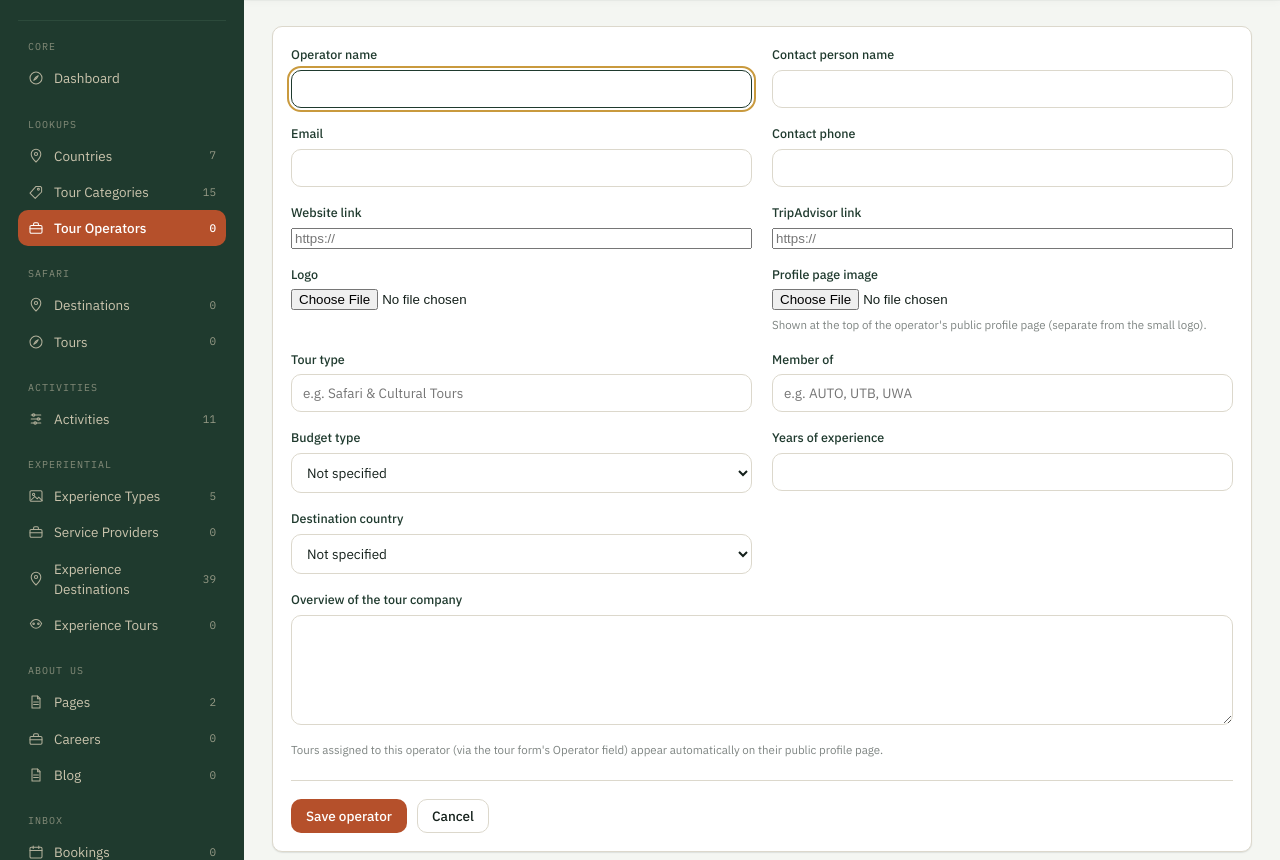
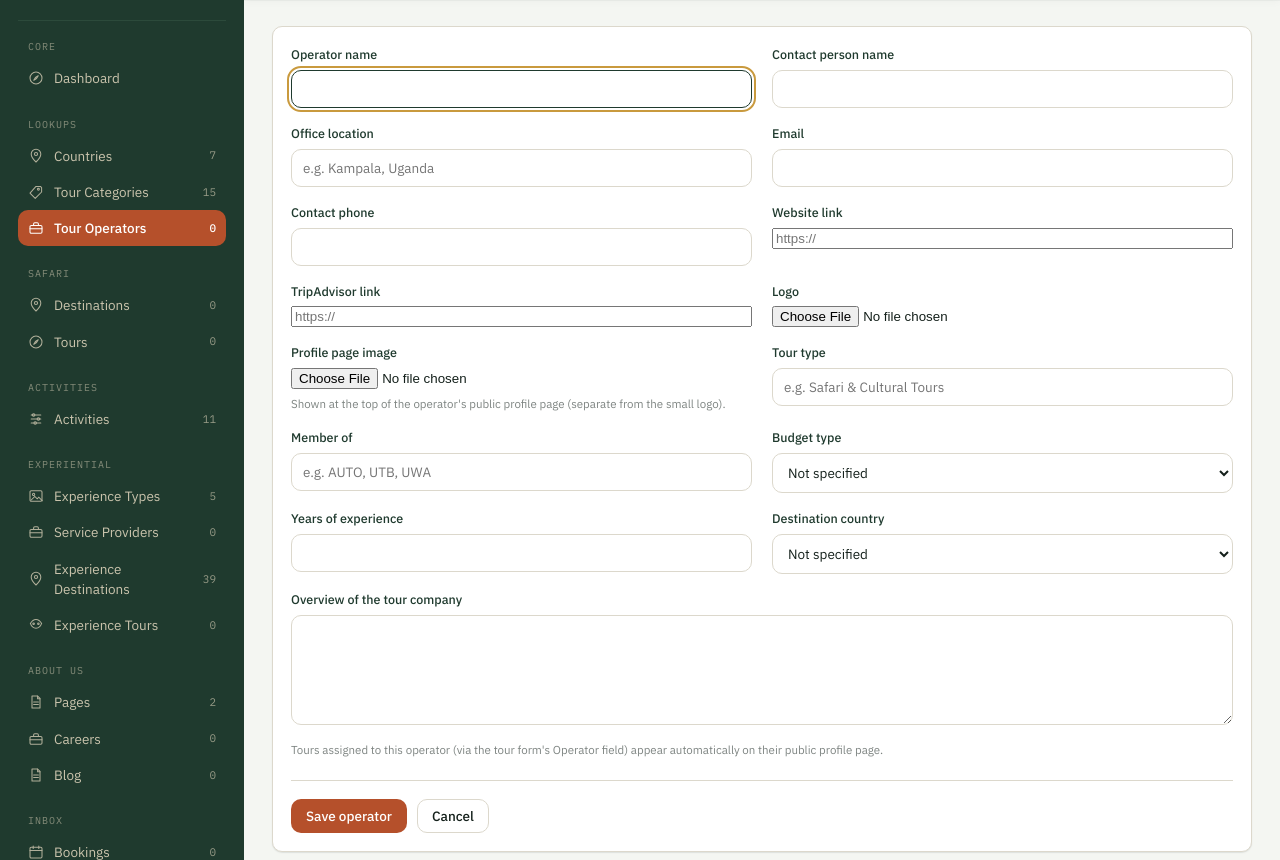
Before and after one commit to Gasana22/Afrisap, a PHP site: page /safarisap/admin/operators/form.php in a window 1280 px wide. Shown: the part 83-943 px from the top of the page. Run offline with PHP 8.4, Linux system fonts and the light colour scheme; a user stored in the database is signed in; data comes from the database, SQL or seed files in the repository; data that the repository does not hold is empty.

Commit message:
Prefix every tour price with "Starting from", add operator Office Location
Client feedback (follow-up on the tour page facts-list annotation):
"add the price / All prices should have *Starting From* / Office
Location as well".

- Every place a tour price is shown (tour.php and experience-tour.php's
  price side-card, and the tour-card price on tours.php, index.php,
  activity.php, destination.php, experience-destination.php,
  experiences.php, operator.php and scheduled-tours.php) now has a
  small "Starting from" label above the number.
- New office_location field on tour operators (distinct from the
  existing "Destination country", which is where they run tours, not
  where their office sits) -- added to schema.sql, a migration, the
  operator admin form, the operator's public profile page, and as an
  "Office location" row in the tour page's facts card alongside "Tour
  operator in charge".

Co-Authored-By: Claude Sonnet 5 <noreply@anthropic.com>
Claude-Session: https://claude.ai/code/session_01S4qL8hucaVtsAym4X7jmRy

```diff
--- a/activity.php
+++ b/activity.php
@@ -110,7 +110,7 @@ require __DIR__ . '/includes/site_header.php';
             <p class="tour-card__meta"><?= h($tour['category_name']) ?> &middot; <?= (int) $tour['days'] ?> days</p>
             <h3 class="tour-card__title"><?= h($tour['title']) ?></h3>
             <div class="tour-card__footer">
-              <div class="tour-card__price">$<?= number_format((float) $tour['price'], 0) ?></div>
+              <div class="tour-card__price"><span class="tour-card__price-label">Starting from</span>$<?= number_format((float) $tour['price'], 0) ?></div>
               <span class="btn btn--dark" style="padding:8px 14px;font-size:13px;">View</span>
             </div>
           </div>
--- a/admin/operators/form.php
+++ b/admin/operators/form.php
@@ -8,7 +8,7 @@ require_login();
 $id = isset($_GET['id']) ? (int) $_GET['id'] : null;
 $operator = [
     'company_name' => '', 'phone' => '', 'email' => '', 'logo_path' => null,
-    'contact_person' => '', 'website' => '', 'profile_image_path' => null,
+    'contact_person' => '', 'office_location' => '', 'website' => '', 'profile_image_path' => null,
     'tour_type' => '', 'member_of' => '', 'trip_advisor_link' => '',
     'budget_type' => '', 'years_experience' => '', 'country_id' => '', 'overview' => '',
 ];
@@ -32,6 +32,7 @@ if ($_SERVER['REQUEST_METHOD'] === 'POST') {
     $operator['phone'] = trim($_POST['phone'] ?? '');
     $operator['email'] = trim($_POST['email'] ?? '');
     $operator['contact_person'] = trim($_POST['contact_person'] ?? '');
+    $operator['office_location'] = trim($_POST['office_location'] ?? '');
     $operator['website'] = trim($_POST['website'] ?? '');
     $operator['tour_type'] = trim($_POST['tour_type'] ?? '');
     $operator['member_of'] = trim($_POST['member_of'] ?? '');
@@ -79,22 +80,22 @@ if ($_SERVER['REQUEST_METHOD'] === 'POST') {
 
         $params = [
             $operator['company_name'], $operator['logo_path'], $operator['phone'], $operator['email'],
-            $operator['contact_person'] ?: null, $operator['website'] ?: null, $operator['profile_image_path'],
+            $operator['contact_person'] ?: null, $operator['office_location'] ?: null, $operator['website'] ?: null, $operator['profile_image_path'],
             $operator['tour_type'] ?: null, $operator['member_of'] ?: null, $operator['trip_advisor_link'] ?: null,
             $budgetType, $yearsExperience, $countryId, $operator['overview'] ?: null,
         ];
 
         if ($id) {
             $stmt = db()->prepare('UPDATE tour_operators SET company_name = ?, logo_path = ?, phone = ?, email = ?,
-                contact_person = ?, website = ?, profile_image_path = ?, tour_type = ?, member_of = ?,
+                contact_person = ?, office_location = ?, website = ?, profile_image_path = ?, tour_type = ?, member_of = ?,
                 trip_advisor_link = ?, budget_type = ?, years_experience = ?, country_id = ?, overview = ?
                 WHERE id = ?');
             $stmt->execute([...$params, $id]);
         } else {
             $stmt = db()->prepare('INSERT INTO tour_operators (company_name, logo_path, phone, email,
-                contact_person, website, profile_image_path, tour_type, member_of, trip_advisor_link,
+                contact_person, office_location, website, profile_image_path, tour_type, member_of, trip_advisor_link,
                 budget_type, years_experience, country_id, overview)
-                VALUES (?, ?, ?, ?, ?, ?, ?, ?, ?, ?, ?, ?, ?, ?)');
+                VALUES (?, ?, ?, ?, ?, ?, ?, ?, ?, ?, ?, ?, ?, ?, ?)');
             $stmt->execute($params);
         }
         flash_set('success', 'Operator saved.');
@@ -122,6 +123,10 @@ require __DIR__ . '/../includes/header.php';
         <div class="form-field">
           <label for="contact_person">Contact person name</label>
           <input type="text" id="contact_person" name="contact_person" value="<?= h($operator['contact_person']) ?>">
+        </div>
+        <div class="form-field">
+          <label for="office_location">Office location</label>
+          <input type="text" id="office_location" name="office_location" value="<?= h($operator['office_location']) ?>" placeholder="e.g. Kampala, Uganda">
         </div>
         <div class="form-field">
           <label for="email">Email</label>
--- a/database/schema.sql
+++ b/database/schema.sql
@@ -567,6 +567,7 @@ CREATE TABLE `tour_operators` (
   `phone` varchar(50) DEFAULT NULL,
   `email` varchar(150) DEFAULT NULL,
   `contact_person` varchar(150) DEFAULT NULL,
+  `office_location` varchar(255) DEFAULT NULL,
   `website` varchar(255) DEFAULT NULL,
   `profile_image_path` varchar(255) DEFAULT NULL,
   `tour_type` varchar(150) DEFAULT NULL,
--- a/destination.php
+++ b/destination.php
@@ -143,7 +143,7 @@ require __DIR__ . '/includes/site_header.php';
               <p class="tour-card__meta"><?= h($tour['category_name']) ?> &middot; <?= (int) $tour['days'] ?> days</p>
               <h3 class="tour-card__title"><?= h($tour['title']) ?></h3>
               <div class="tour-card__footer">
-                <div class="tour-card__price">$<?= number_format((float) $tour['price'], 0) ?></div>
+                <div class="tour-card__price"><span class="tour-card__price-label">Starting from</span>$<?= number_format((float) $tour['price'], 0) ?></div>
                 <span class="btn btn--dark" style="padding:8px 14px;font-size:13px;">View</span>
               </div>
             </div>
--- a/experience-destination.php
+++ b/experience-destination.php
@@ -101,7 +101,7 @@ require __DIR__ . '/includes/site_header.php';
               <p class="tour-card__meta"><?= (int) $tour['days'] ?> days</p>
               <h3 class="tour-card__title"><?= h($tour['title']) ?></h3>
               <div class="tour-card__footer">
-                <div class="tour-card__price">$<?= number_format((float) $tour['price'] * (1 - (float) $tour['discount_percent'] / 100), 0) ?></div>
+                <div class="tour-card__price"><span class="tour-card__price-label">Starting from</span>$<?= number_format((float) $tour['price'] * (1 - (float) $tour['discount_percent'] / 100), 0) ?></div>
                 <span class="btn btn--dark" style="padding:8px 14px;font-size:13px;">View</span>
               </div>
             </div>
--- a/experience-tour.php
+++ b/experience-tour.php
@@ -97,6 +97,7 @@ require __DIR__ . '/includes/site_header.php';
         <div class="side-card side-card--price">
           <p class="side-card__permit-no">ITINERARY NO. SX&ndash;<?= str_pad((string) $tour['id'], 4, '0', STR_PAD_LEFT) ?></p>
           <div class="side-card__price">
+            <span class="side-card__price-label">Starting from</span>
             $<?= number_format($netPrice, 0) ?>
             <?php if ((float) $tour['discount_percent'] > 0): ?><span class="side-card__was">$<?= number_format((float) $tour['price'], 0) ?></span><?php endif; ?>
             <span class="side-card__unit">/ person</span>
--- a/experiences.php
+++ b/experiences.php
@@ -149,7 +149,7 @@ $tours = $stmt->fetchAll();
               <p class="tour-card__overview"><?= h(mb_strimwidth((string) $tour['short_overview'], 0, 110, '…')) ?></p>
               <div class="tour-card__footer">
                 <div class="tour-card__price">
-                  $<?= number_format((float) $tour['price'] * (1 - (float) $tour['discount_percent'] / 100), 0) ?>
+                  <span class="tour-card__price-label">Starting from</span>$<?= number_format((float) $tour['price'] * (1 - (float) $tour['discount_percent'] / 100), 0) ?>
                 </div>
                 <span class="btn btn--dark" style="padding:8px 14px;font-size:13px;">View</span>
               </div>
--- a/index.php
+++ b/index.php
@@ -189,7 +189,7 @@ require __DIR__ . '/includes/site_header.php';
               <p class="tour-card__overview"><?= h(mb_strimwidth((string) $tour['short_overview'], 0, 110, '…')) ?></p>
               <div class="tour-card__footer">
                 <div class="tour-card__price">
-                  $<?= number_format((float) $tour['price'], 0) ?>
+                  <span class="tour-card__price-label">Starting from</span>$<?= number_format((float) $tour['price'], 0) ?>
                   <?php if ((float) $tour['discount_percent'] > 0): ?><small><?= (float) $tour['discount_percent'] ?>% off</small><?php endif; ?>
                 </div>
                 <span class="btn btn--dark" style="padding:8px 14px;font-size:13px;">View</span>
--- a/operator.php
+++ b/operator.php
@@ -70,7 +70,7 @@ require __DIR__ . '/includes/site_header.php';
                   <p class="tour-card__overview"><?= h(mb_strimwidth((string) $tour['short_overview'], 0, 110, '…')) ?></p>
                   <div class="tour-card__footer">
                     <div class="tour-card__price">
-                      $<?= number_format((float) $tour['price'], 0) ?>
+                      <span class="tour-card__price-label">Starting from</span>$<?= number_format((float) $tour['price'], 0) ?>
                       <?php if ((float) $tour['discount_percent'] > 0): ?><small><?= (float) $tour['discount_percent'] ?>% off</small><?php endif; ?>
                     </div>
                     <span class="btn btn--dark" style="padding:8px 14px;font-size:13px;">View</span>
@@ -89,6 +89,7 @@ require __DIR__ . '/includes/site_header.php';
           <p class="side-card__title"><?= render_nav_glyph('briefcase') ?>Company details</p>
           <?php if ($operator['logo_path']): ?><img src="<?= h(url('/' . $operator['logo_path'])) ?>" alt="" style="width:56px;height:56px;object-fit:cover;border-radius:8px;margin-bottom:10px;"><?php endif; ?>
           <?php if ($operator['contact_person']): ?><p class="side-card__body"><strong>Contact:</strong> <?= h($operator['contact_person']) ?></p><?php endif; ?>
+          <?php if ($operator['office_location']): ?><p class="side-card__body"><strong>Office:</strong> <?= h($operator['office_location']) ?></p><?php endif; ?>
           <?php if ($operator['phone']): ?><p class="side-card__body"><?= h($operator['phone']) ?></p><?php endif; ?>
           <?php if ($operator['email']): ?><p class="side-card__body"><?= h($operator['email']) ?></p><?php endif; ?>
           <?php if ($operator['website']): ?><p class="side-card__body"><a href="<?= h($operator['website']) ?>" target="_blank" rel="noopener">Website</a></p><?php endif; ?>
--- a/scheduled-tours.php
+++ b/scheduled-tours.php
@@ -40,7 +40,7 @@ require __DIR__ . '/includes/site_header.php';
               <p class="tour-card__overview"><?= h(mb_strimwidth((string) $tour['short_overview'], 0, 110, '…')) ?></p>
               <div class="tour-card__footer">
                 <div class="tour-card__price">
-                  $<?= number_format((float) $tour['price'], 0) ?>
+                  <span class="tour-card__price-label">Starting from</span>$<?= number_format((float) $tour['price'], 0) ?>
                   <?php if ((float) $tour['discount_percent'] > 0): ?><small><?= (float) $tour['discount_percent'] ?>% off</small><?php endif; ?>
                 </div>
                 <span class="btn btn--dark" style="padding:8px 14px;font-size:13px;">View</span>
--- a/tour.php
+++ b/tour.php
@@ -6,7 +6,7 @@ require_once __DIR__ . '/includes/media.php';
 
 $id = (int) ($_GET['id'] ?? 0);
 
-$stmt = db()->prepare("SELECT t.*, c.name AS category_name, o.company_name AS operator_name, o.logo_path AS operator_logo
+$stmt = db()->prepare("SELECT t.*, c.name AS category_name, o.company_name AS operator_name, o.logo_path AS operator_logo, o.office_location AS operator_office_location
     FROM tours t
     JOIN tour_categories c ON c.id = t.category_id
     LEFT JOIN tour_operators o ON o.id = t.operator_id
@@ -174,6 +174,7 @@ require __DIR__ . '/includes/site_header.php';
         <div class="side-card side-card--price">
           <p class="side-card__permit-no">ITINERARY NO. SS&ndash;<?= str_pad((string) $tour['id'], 4, '0', STR_PAD_LEFT) ?></p>
           <div class="side-card__price">
+            <span class="side-card__price-label">Starting from</span>
             $<?= number_format($netPrice, 0) ?>
             <?php if ((float) $tour['discount_percent'] > 0): ?>
               <span class="side-card__was">$<?= number_format((float) $tour['price'], 0) ?></span>
@@ -187,6 +188,9 @@ require __DIR__ . '/includes/site_header.php';
             <?php endif; ?>
             <?php if ($tour['operator_name']): ?>
               <li><span>Tour operator in charge</span><span><?= h($tour['operator_name']) ?></span></li>
+            <?php endif; ?>
+            <?php if ($tour['operator_office_location']): ?>
+              <li><span>Office location</span><span><?= h($tour['operator_office_location']) ?></span></li>
             <?php endif; ?>
             <li><span>Tour type</span><span><?= h($tourTypeLabel) ?></span></li>
             <li><span>Budget type</span><span><?= h($tour['budget_type']) ?></span></li>
--- a/tours.php
+++ b/tours.php
@@ -224,7 +224,7 @@ require __DIR__ . '/includes/site_header.php';
               <p class="tour-card__overview"><?= h(mb_strimwidth((string) $tour['short_overview'], 0, 110, '…')) ?></p>
               <div class="tour-card__footer">
                 <div class="tour-card__price">
-                  $<?= number_format((float) $tour['price'], 0) ?>
+                  <span class="tour-card__price-label">Starting from</span>$<?= number_format((float) $tour['price'], 0) ?>
                   <?php if ((float) $tour['discount_percent'] > 0): ?><small><?= (float) $tour['discount_percent'] ?>% off</small><?php endif; ?>
                 </div>
                 <span class="btn btn--dark" style="padding:8px 14px;font-size:13px;">View</span>
```
Also changed, not shown: assets/css/site.css (+22 -0 lines), database/migrations/2026-07-16-operator-office-location.sql (added, +8 -0 lines).
